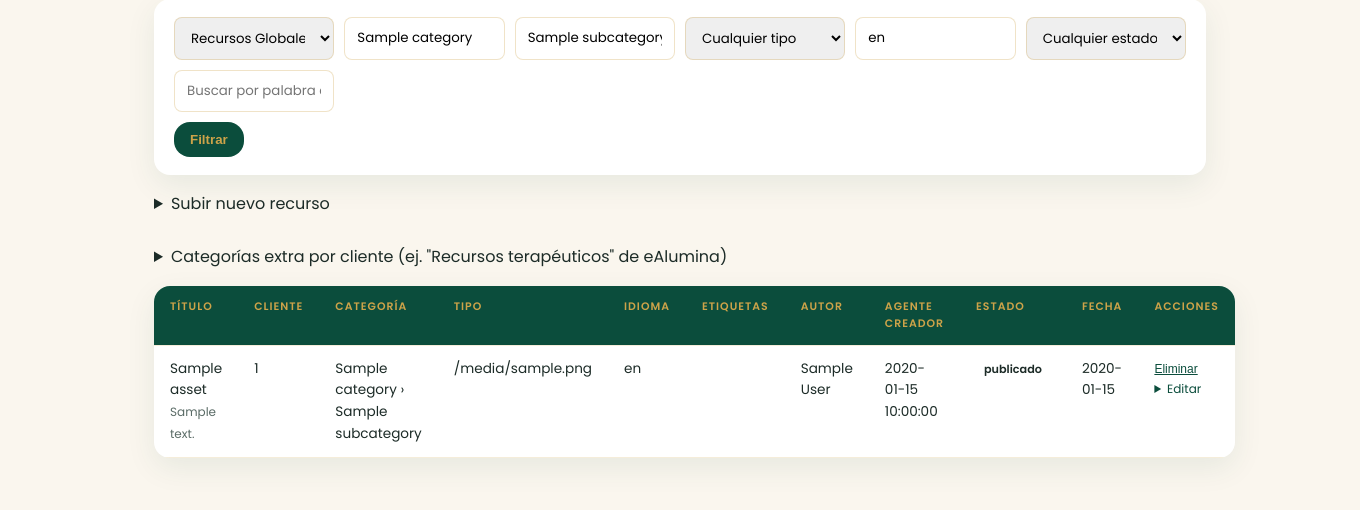
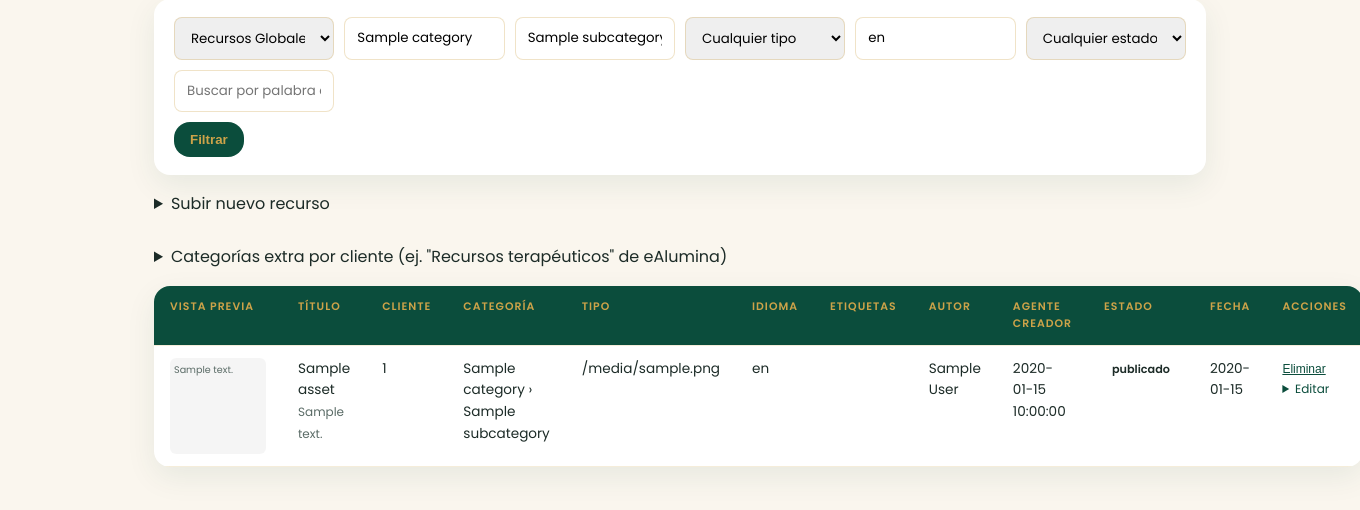
Before and after one commit to esenios2022/IEA-AGENTIQ, a FastAPI app: template src/templates/admin_biblioteca.html in a window 1360 px wide. Shown: the part 272-782 px from the top of the page. Run offline with FastAPI, Linux system fonts and the light colour scheme; the template is opened without the code that fills it: most values are stand-ins (such as "Sample title", 1, 10 or a date in 2020); parts of the project's set-up code (start-up, migrations or seed data) failed here and were passed over.

Commit message:
Admin Biblioteca: agregar miniatura real (imagen/video/texto) por fila
El panel admin solo tenia un link "Ver" que abria el archivo en otra
pestana, sin vista previa -- habia que clickear fila por fila para ver
que era cada recurso. Ahora cada fila muestra una miniatura real
(reusando la ruta /admin/biblioteca/{id}/file que ya sirve el archivo),
igual que ya haciamos en la vista del cliente.

```diff
--- a/src/templates/admin_biblioteca.html
+++ b/src/templates/admin_biblioteca.html
@@ -169,13 +169,24 @@
         <table class="admin-table">
             <thead>
                 <tr>
-                    <th>Título</th><th>Cliente</th><th>Categoría</th><th>Tipo</th><th>Idioma</th>
+                    <th>Vista previa</th><th>Título</th><th>Cliente</th><th>Categoría</th><th>Tipo</th><th>Idioma</th>
                     <th>Etiquetas</th><th>Autor</th><th>Agente creador</th><th>Estado</th><th>Fecha</th><th>Acciones</th>
                 </tr>
             </thead>
             <tbody>
                 {% for asset in assets %}
                 <tr>
+                    <td style="width:110px">
+                        {% if asset.file_type == "imagen" and asset.storage_key %}
+                        <img src="/admin/biblioteca/{{ asset.id }}/file" loading="lazy" style="width:96px;height:96px;object-fit:cover;border-radius:6px;display:block">
+                        {% elif asset.file_type == "video" and asset.storage_key %}
+                        <video src="/admin/biblioteca/{{ asset.id }}/file" muted preload="metadata" style="width:96px;height:96px;object-fit:cover;border-radius:6px;display:block;background:#000"></video>
+                        {% elif asset.text_content %}
+                        <div style="width:96px;height:96px;overflow:hidden;font-size:0.6rem;color:var(--text-muted);padding:4px;border-radius:6px;background:rgba(0,0,0,.04)">{{ asset.text_content[:140] }}</div>
+                        {% else %}
+                        <div style="width:96px;height:96px;display:flex;align-items:center;justify-content:center;border-radius:6px;background:rgba(0,0,0,.04);font-size:1.6rem">📄</div>
+                        {% endif %}
+                    </td>
                     <td>{{ asset.title }}{% if asset.description %}<br><span class="taxonomy-hint">{{ asset.description[:80] }}</span>{% endif %}</td>
                     <td>{{ asset.client_id or "Global" }}</td>
                     <td>{{ asset.category }}{% if asset.subcategory %} › {{ asset.subcategory }}{% endif %}</td>
```
